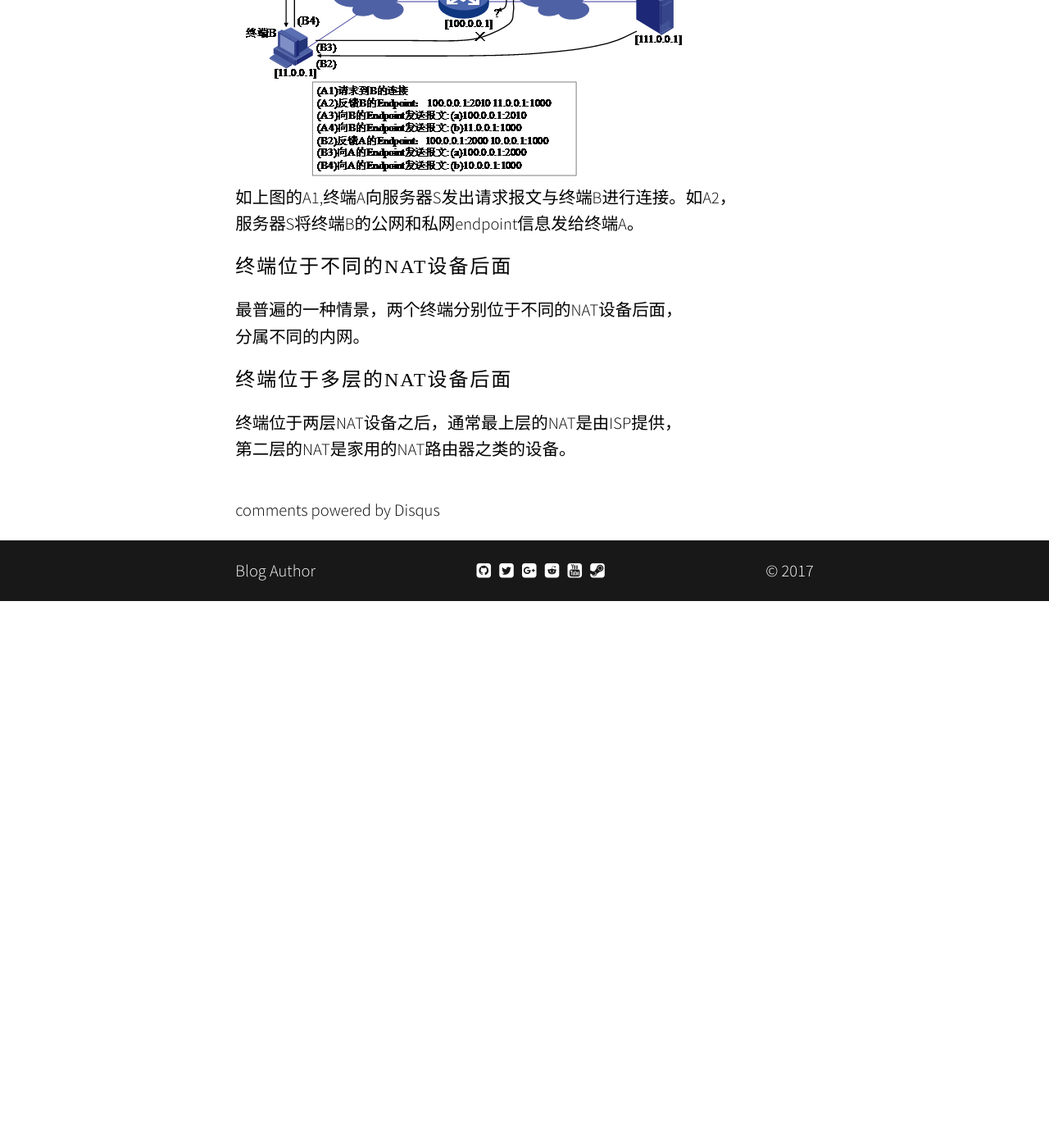
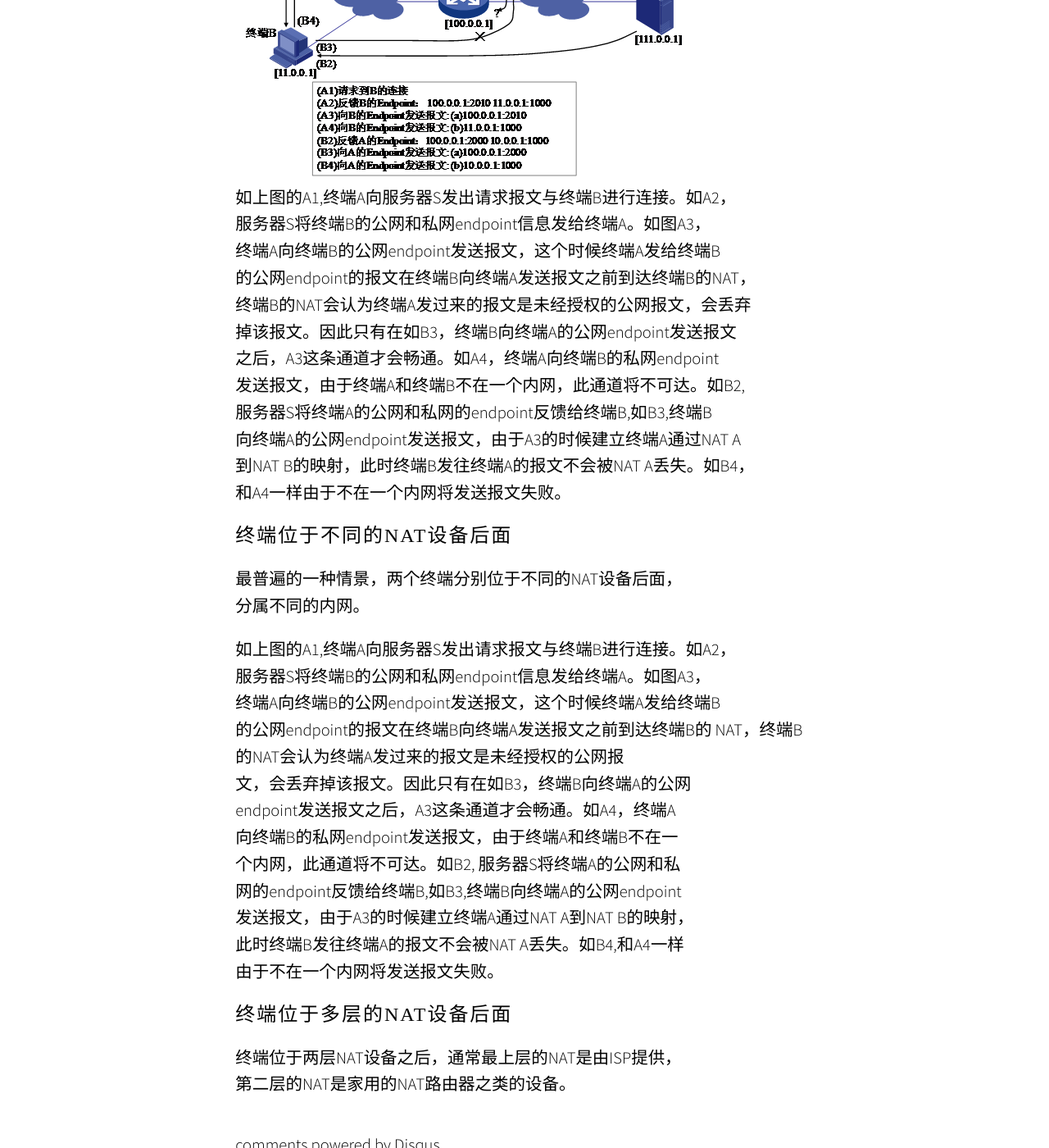
Before and after one commit to lxlenovostar/lix_blog, a Jekyll site: the page built from _posts/2017-08-03-udp-hole-punching.md, in a window 1280 px wide and 1400 px high, scrolled down 2337 px. Shown: the whole window at 82% size. Built offline with Jekyll 4.4.1, drawn with Linux system fonts in a browser that asks for light colours; nearby versions of some CDN libraries; some web fonts are replaced; comment, search, counter and statistics services are not loaded; before the commit the page ends 3070 px from its top, so only the background shows below that.

Commit message:
1.udp hole punching

```diff
--- a/_posts/2017-08-03-udp-hole-punching.md
+++ b/_posts/2017-08-03-udp-hole-punching.md
@@ -56,7 +56,17 @@ NAT设备映射之后的endpoint是100.0.0.1:2010。服务器S的
 endpoint是111.0.0.1:9000。
 ![](https://raw.githubusercontent.com/lxlenovostar/lix_blog/gh-pages/images/2017-08-03-udp-hole-punching-2.png)
 如上图的A1,终端A向服务器S发出请求报文与终端B进行连接。如A2，
-服务器S将终端B的公网和私网endpoint信息发给终端A。
+服务器S将终端B的公网和私网endpoint信息发给终端A。如图A3，
+终端A向终端B的公网endpoint发送报文，这个时候终端A发给终端B
+的公网endpoint的报文在终端B向终端A发送报文之前到达终端B的NAT，
+终端B的NAT会认为终端A发过来的报文是未经授权的公网报文，会丢弃
+掉该报文。因此只有在如B3，终端B向终端A的公网endpoint发送报文
+之后，A3这条通道才会畅通。如A4，终端A向终端B的私网endpoint
+发送报文，由于终端A和终端B不在一个内网，此通道将不可达。如B2,
+服务器S将终端A的公网和私网的endpoint反馈给终端B,如B3,终端B
+向终端A的公网endpoint发送报文，由于A3的时候建立终端A通过NAT A
+到NAT B的映射，此时终端B发往终端A的报文不会被NAT A丢失。如B4，
+和A4一样由于不在一个内网将发送报文失败。
 
 
 
@@ -64,6 +74,22 @@ endpoint是111.0.0.1:9000。
 最普遍的一种情景，两个终端分别位于不同的NAT设备后面，
 分属不同的内网。
 
+如上图的A1,终端A向服务器S发出请求报文与终端B进行连接。如A2，
+服务器S将终端B的公网和私网endpoint信息发给终端A。如图A3，
+终端A向终端B的公网endpoint发送报文，这个时候终端A发给终端B
+的公网endpoint的报文在终端B向终端A发送报文之前到达终端B的
+NAT，终端B的NAT会认为终端A发过来的报文是未经授权的公网报
+文，会丢弃掉该报文。因此只有在如B3，终端B向终端A的公网
+endpoint发送报文之后，A3这条通道才会畅通。如A4，终端A
+向终端B的私网endpoint发送报文，由于终端A和终端B不在一
+个内网，此通道将不可达。如B2, 服务器S将终端A的公网和私
+网的endpoint反馈给终端B,如B3,终端B向终端A的公网endpoint
+发送报文，由于A3的时候建立终端A通过NAT A到NAT B的映射，
+此时终端B发往终端A的报文不会被NAT A丢失。如B4,和A4一样
+由于不在一个内网将发送报文失败。
+
+
+
 ### 终端位于多层的NAT设备后面
 终端位于两层NAT设备之后，通常最上层的NAT是由ISP提供，
 第二层的NAT是家用的NAT路由器之类的设备。
```
